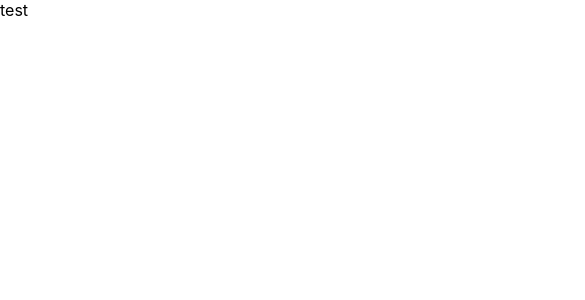
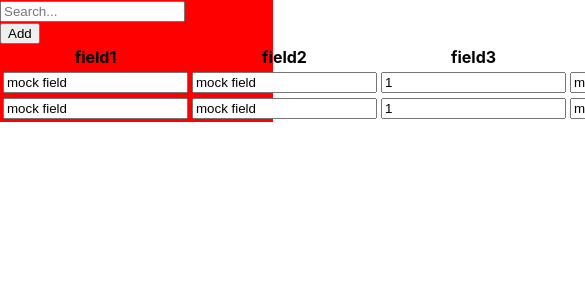
Before and after one commit to nicmarchini/lphie-app-v2, a React (Create React App) app in the folder frontend/: page / in a window 390 px wide. Shown: the top 300 px of the page, 585 px wide, since content can reach past the window. Built offline with nearby package versions, Linux system fonts and the light colour scheme.

Commit message:
create EditableTable components for later db admin page use

```diff
--- a/frontend/package.json
+++ b/frontend/package.json
@@ -4,12 +4,16 @@
   "private": true,
   "dependencies": {
     "@aws-sdk/client-dynamodb": "^3.131.0",
+    "@material-ui/core": "^4.12.4",
+    "@material-ui/icons": "^4.11.3",
+    "@material-ui/lab": "^4.0.0-alpha.61",
     "@testing-library/jest-dom": "^5.16.4",
     "@testing-library/react": "^13.3.0",
     "@testing-library/user-event": "^13.5.0",
     "react": "^18.2.0",
     "react-dom": "^18.2.0",
     "react-scripts": "5.0.1",
+    "uuid": "^8.3.2",
     "web-vitals": "^2.1.4"
   },
   "scripts": {
--- a/frontend/src/admin/Admin.css
+++ b/frontend/src/admin/Admin.css
@@ -0,0 +1,4 @@
+.container {
+    background-color: red;
+    width: 70%;
+}
--- a/frontend/src/admin/Admin.js
+++ b/frontend/src/admin/Admin.js
@@ -1,7 +1,11 @@
+import ObjectsTable from "../components/EditableTable/ObjectsTable";
+import './Admin.css'
+
 function Admin() {
     return (
-      <div>
-        test
+      <div className="container">
+        {/* Header with inline css */}
+        <ObjectsTable/>
       </div>
     );
   }
--- /dev/null
+++ b/frontend/src/components/EditableTable/EditableCell.js
@@ -0,0 +1,18 @@
+import React from 'react';
+
+class EditableCell extends React.Component {
+    render() {
+        return (
+            <td>
+                <input
+                    type='text'
+                    name={this.props.cell.type}
+                    id={this.props.cell.id}
+                    value={this.props.cell.value}
+                    onChange={this.props.onTableUpdate}/>
+            </td>
+        );
+    }
+}
+
+export default EditableCell
--- /dev/null
+++ b/frontend/src/components/EditableTable/EditableRow.js
@@ -0,0 +1,42 @@
+import React from 'react';
+import EditableCell from './EditableCell';
+
+class EditableRow extends React.Component {
+
+    onDelEvent() {
+        this.props.onDelEvent(this.props.object);
+    }
+
+    render() {
+        let cells = [];
+        let row_id = this.props.object.id
+
+        for (let [key, value] of Object.entries(this.props.object.obj)) {
+            cells.push(
+                <EditableCell
+                    onTableUpdate={this.props.onTableUpdate}
+                    cell={{
+                        "type": key,
+                        value: value,
+                        id: row_id
+                    }}
+                />
+            )
+        }
+
+        return (
+            <tr>
+                { cells }
+                <td>
+                    <input
+                        type="button"
+                        onClick={this.onDelEvent.bind(this)}
+                        value="X"
+                        />
+                </td>
+            </tr>
+        );
+    }
+}
+
+export default EditableRow;
--- /dev/null
+++ b/frontend/src/components/EditableTable/EditableTable.js
@@ -0,0 +1,46 @@
+import React from 'react';
+import EditableRow from './EditableRow';
+
+class EditableTable extends React.Component {
+
+    render() {
+        var schema = this.props.schema;
+        var field = this.props.searchField;
+        let column_titles = [];
+
+        for(let name in schema){
+            column_titles.push(<th>{schema[name]}</th>)
+        }
+
+        var onTableUpdate = this.props.onTableUpdate;
+        var rowDel = this.props.onRowDel;
+        var filterText = this.props.filterText;
+        var object = this.props.objects.map(function(object) {
+            if (object.obj[field].indexOf(filterText) === -1) {
+                return;
+            }
+            return (<EditableRow onTableUpdate={onTableUpdate}
+                                object={object}
+                                onDelEvent={rowDel.bind(this)}
+                                key={object.id}/>)
+        });
+
+        return (
+            <div>
+            <button type="button" onClick={this.props.onRowAdd}>Add</button>
+            <table>
+                <thead>
+                    <tr>
+                        {column_titles}
+                    </tr>
+                </thead>
+                <tbody>
+                    {object}
+                </tbody>
+            </table>
+            </div>
+        );
+    }
+}
+
+export default EditableTable
--- /dev/null
+++ b/frontend/src/components/EditableTable/ObjectsTable.js
@@ -0,0 +1,105 @@
+import React from 'react';
+import SearchBar from '../SearchBar/SearchBar';
+import EditableTable from './EditableTable';
+
+class ObjectsTable extends React.Component {
+
+    constructor(props) {
+      super(props);
+
+      this.search_field = 'field1'
+      this.state = {};
+      this.state.filterText = "";
+      this.state.schema = [
+          'field1',
+          'field2',
+          'field3',
+          'field4'
+      ]
+      this.state.objects = [
+        {
+            id: 1,
+            obj: {
+                field1: 'mock field',
+                field2: 'mock field',
+                field4: 1,
+                field3: 'mock field'
+            }
+        },
+        {
+            id: 2,
+            obj: {
+                field1: 'mock field',
+                field2: 'mock field',
+                field4: 1,
+                field3: 'mock field'
+            }
+        }
+      ];
+    }
+
+    handleUserInput(filterText) {
+      this.setState({filterText: filterText});
+    };
+
+    handleRowDel(object) {
+      var index = this.state.objects.indexOf(object);
+      this.state.objects.splice(index, 1);
+      this.setState(this.state.objects);
+    };
+
+    handleAddEvent(evt) {
+      var id = (+ new Date() + Math.floor(Math.random() * 999999)).toString(36);
+      var object = {
+        id: id,
+        obj: {
+            field1: "",
+            field2: "",
+            field3: "",
+            field4: 0
+        }
+      }
+      this.state.objects.push(object);
+      this.setState(this.state.objects);
+
+    };
+
+    handleTable(evt) {
+        var item = {
+            id: evt.target.id,
+            name: evt.target.name,
+            value: evt.target.value
+        };
+
+        var objects = this.state.objects.slice();
+        var newObjects = objects.map(function(object) {
+
+        for (var key in object.obj) {
+            if (key == item.name && object.id == item.id) {
+                object.obj[key] = item.value;
+            }
+        }
+
+        return object;
+        });
+
+    this.setState({objects:newObjects});
+    };
+
+    render() {
+        return (
+            <div>
+                <SearchBar filterText={this.state.filterText} onUserInput={this.handleUserInput.bind(this)}/>
+                <EditableTable  onTableUpdate={this.handleTable.bind(this)}
+                                onRowAdd={this.handleAddEvent.bind(this)}
+                                onRowDel={this.handleRowDel.bind(this)}
+                                objects={this.state.objects}
+                                filterText={this.state.filterText}
+                                schema={this.state.schema}
+                                searchField={this.search_field}/>
+            </div>
+        );
+    }
+  }
+
+  export default ObjectsTable;
--- /dev/null
+++ b/frontend/src/components/SearchBar/SearchBar.js
@@ -0,0 +1,23 @@
+import React from 'react';
+
+class SearchBar extends React.Component {
+
+  handleChange() {
+    this.props.onUserInput(this.refs.filterTextInput.value);
+  }
+
+  render() {
+    return (
+      <div>
+        <input  type="text"
+                placeholder="Search..."
+                value={this.props.filterText}
+                ref="filterTextInput"
+                onChange={this.handleChange.bind(this)}/>
+      </div>
+
+    );
+  }
+}
+
+export default SearchBar
```
Also changed, not shown: 1 other file (tests, documents, lock files or other folders).
